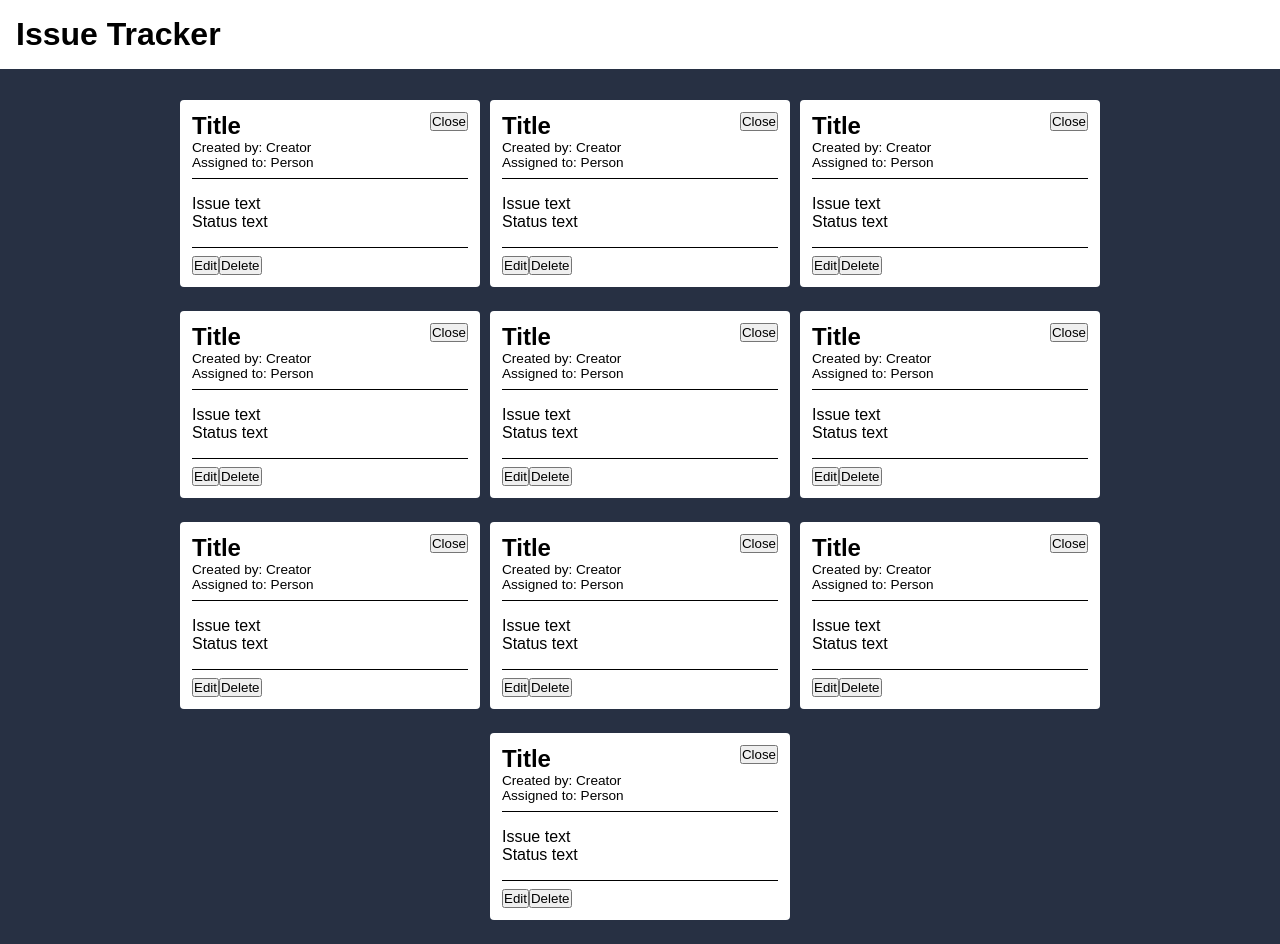
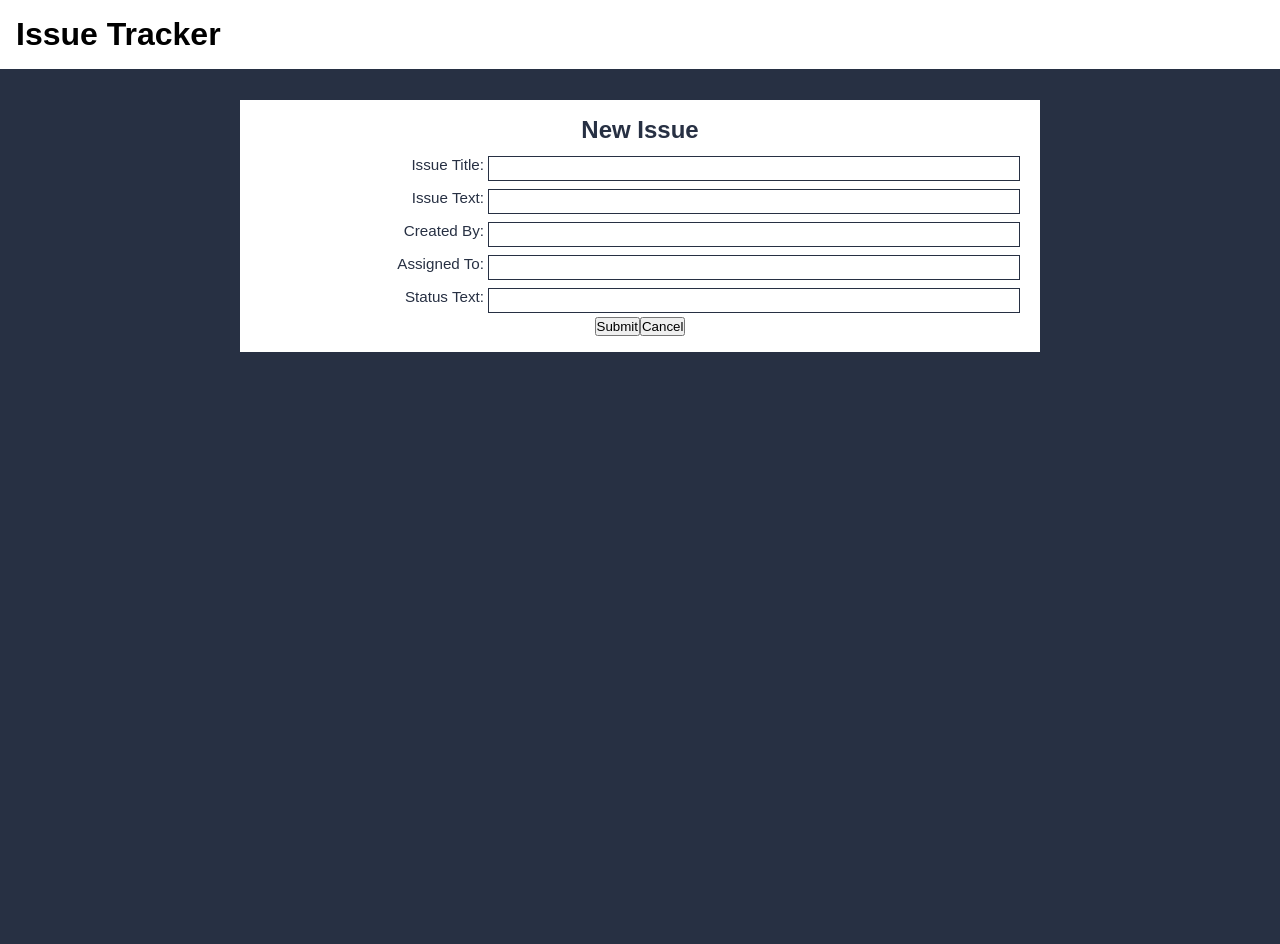
Before and after one commit to lindellcarternyc/FCC-Issue-Tracker, a React (Create React App) app in the folder fcc-issue-tracker-client/: page / in a window 1280 px wide. After the commit the page ends 800 px from the top, so only its background shows below. Built offline with nearby package versions, Linux system fonts and the light colour scheme.

Commit message:
create simple routing

```diff
--- a/fcc-issue-tracker-client/src/App.tsx
+++ b/fcc-issue-tracker-client/src/App.tsx
@@ -7,6 +7,7 @@ import IssueCardGroup from './components/IssueCardGroup'
 import IssueFilters from './components/IssueFilters'
 
 import Modal from './components/Modal'
+import NewIssue from './components/NewIssue'
 
 const AppStyles: StyleGroup = {
   main: {
@@ -16,19 +17,26 @@ const AppStyles: StyleGroup = {
 
 interface AppState {
   modalIsOpen: boolean
+  isCreatingIssue: boolean
 }
 
 class App extends React.Component<{}, AppState> {
   public readonly state: AppState = {
-    modalIsOpen: false
+    modalIsOpen: false,
+    isCreatingIssue: true
   }
 
   public render() {
-    const { modalIsOpen } = this.state
+    const { modalIsOpen, isCreatingIssue } = this.state
 
     return (
       <div className="App">
-        <Header openModal={this.toggleModal}/>
+        <Header
+          modalIsOpen={modalIsOpen}
+          isCreatingIssue={isCreatingIssue}
+          openModal={this.toggleModal}
+          startNewIssue={this.startNewIssue}
+        />
         {modalIsOpen && (
           <Modal title="Filters"
             close={this.toggleModal}
@@ -36,9 +44,7 @@ class App extends React.Component<{}, AppState> {
             <IssueFilters onCancel={this.toggleModal}/>
           </Modal>
         )}
-        <main style={AppStyles.main}>
-          <IssueCardGroup />
-        </main>
+        {this.renderMain()}
       </div>
     )
   }
@@ -50,6 +56,29 @@ class App extends React.Component<{}, AppState> {
       }
     })
   }
+
+  private renderMain = () => {
+    let mainChildren: JSX.Element
+    if ( this.state.isCreatingIssue ) {
+      mainChildren = <NewIssue onCancel={this.cancelNewissue}/>
+    } else {
+      mainChildren = <IssueCardGroup />
+    }
+
+    return (
+      <main style={AppStyles.main}>
+        {mainChildren}
+      </main>
+    )
+  }
+
+  private startNewIssue = () => {
+    return this.setState({isCreatingIssue: true})
+  }
+
+  private cancelNewissue = () => {
+    return this.setState({isCreatingIssue: false})
+  }
 }
 
 export default App
```
